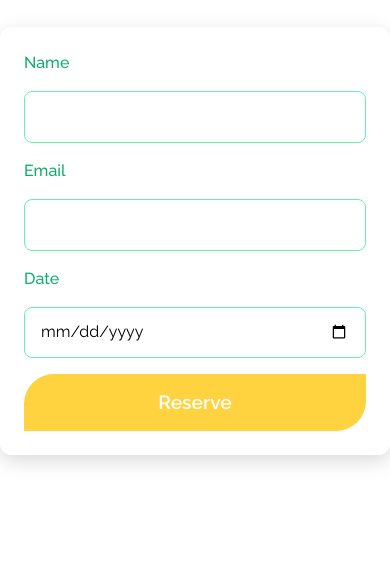
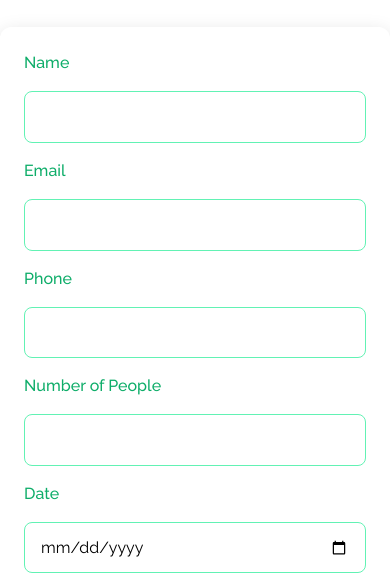
Before and after one commit to Fabriceelono/Afrikeukens_project, a website: page public/reservation.html in a window 390 px wide. Shown: the part 262-844 px from the top of the page. Drawn offline with nearby package versions, Linux system fonts and the light colour scheme; a web font is replaced by a local one.

Commit message:
Add phone and number of people fields to reservation form

```diff
--- a/public/reservation.html
+++ b/public/reservation.html
@@ -57,6 +57,17 @@
 
         <label for="email">Email</label>
         <input type="email" name="email" id="email" required />
+        <label for="phone">Phone</label>
+        <input type="tel" name="phone" id="phone" required />
+        <label for="people">Number of People</label>
+        <input
+          type="number"
+          name="people"
+          id="people"
+          min="1"
+          max="20"
+          required
+        />
 
         <label for="date">Date</label>
         <input type="date" name="date" id="date" required />
--- a/public/styles/_reservation.scss
+++ b/public/styles/_reservation.scss
@@ -1,6 +1,6 @@
 // Reservation Form
 .main-reservation {
-  height: 79vh;
+  height: 100vh;
   h2 {
     font-family: $logofont;
     font-size: 3.2rem;
@@ -30,7 +30,9 @@
 
   input[type="text"],
   input[type="email"],
-  input[type="date"] {
+  input[type="date"],
+  input[type="tel"],
+  input[type="number"] {
     padding: 0.8rem 1rem;
     border-radius: 8px;
     border: 1px solid lighten($maincolor, 30%);
```
Also changed, not shown: reservations.json (+7 -0 lines), public/styles/style.css, 1 other file.
